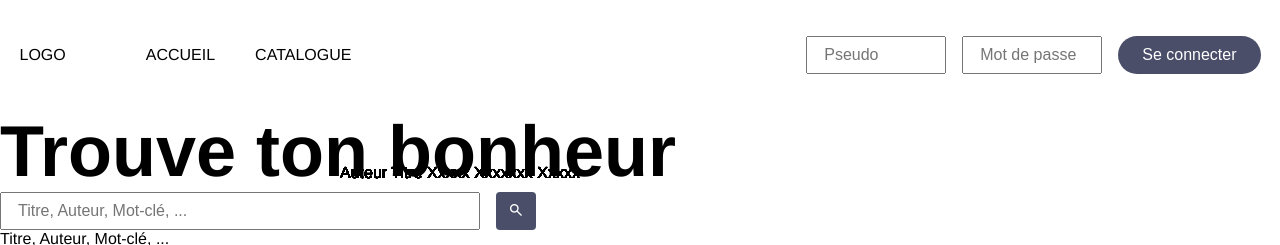
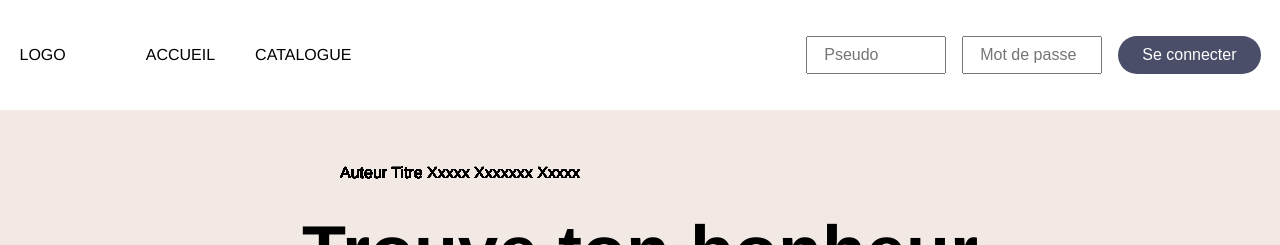
Before and after one commit to fatemzh/Share-With-Me, a PHP site: page /src/catalog.php in a window 1280 px wide. Shown: the top 245 px of the page. Run offline with PHP 8.4, Linux system fonts and the light colour scheme.

Commit message:
Modifié hero

```diff
--- a/src/catalog.php
+++ b/src/catalog.php
@@ -26,7 +26,7 @@ include('Database.php');
         <?php
         include('parts/nav.inc.php');
         ?>
-        <header id="hero catalog-hero">
+        <header id="catalog-hero">
             <h1>Trouve ton bonheur</h1>
             <form id="search" action="#" method="post">
                 <div>
--- a/src/css/styles.css
+++ b/src/css/styles.css
@@ -99,7 +99,7 @@ font-variation-settings:
 
 /******************* Partie d'intro en beige sur les pages : accueil et catalogue *******************/
 
-#hero {
+#catalog-hero {
   min-height: 420px;
   background-color: #F2E9E4;
   display: flex;
```
